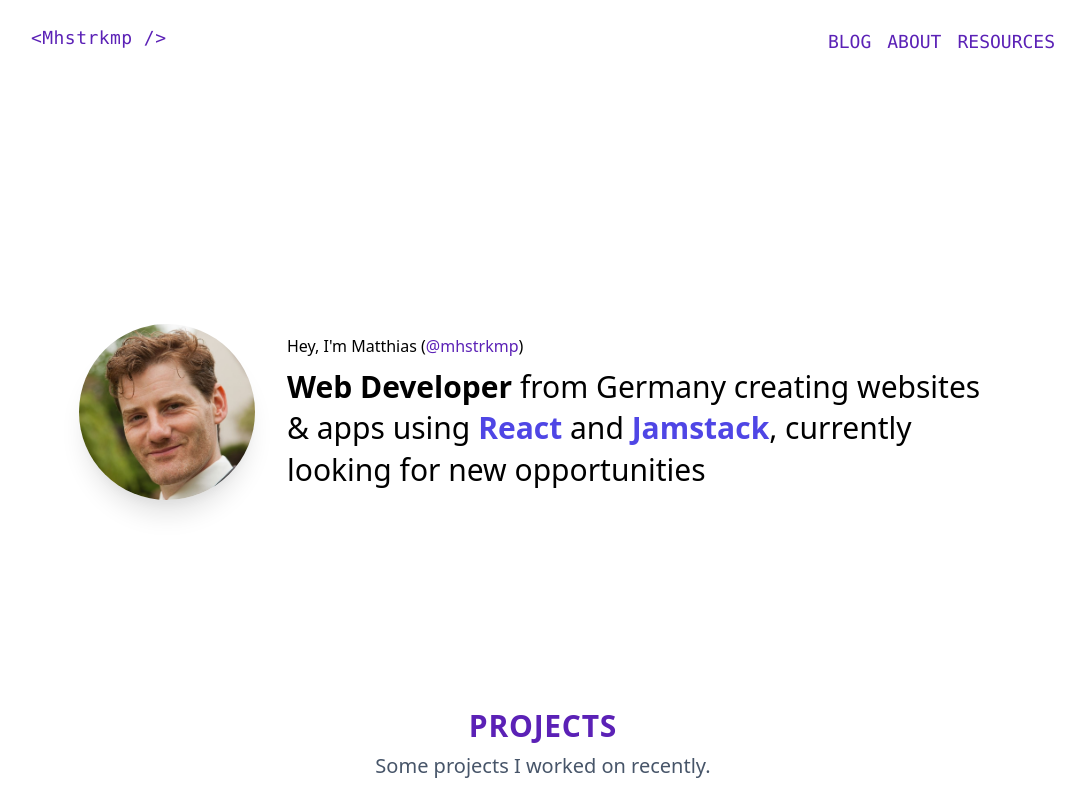
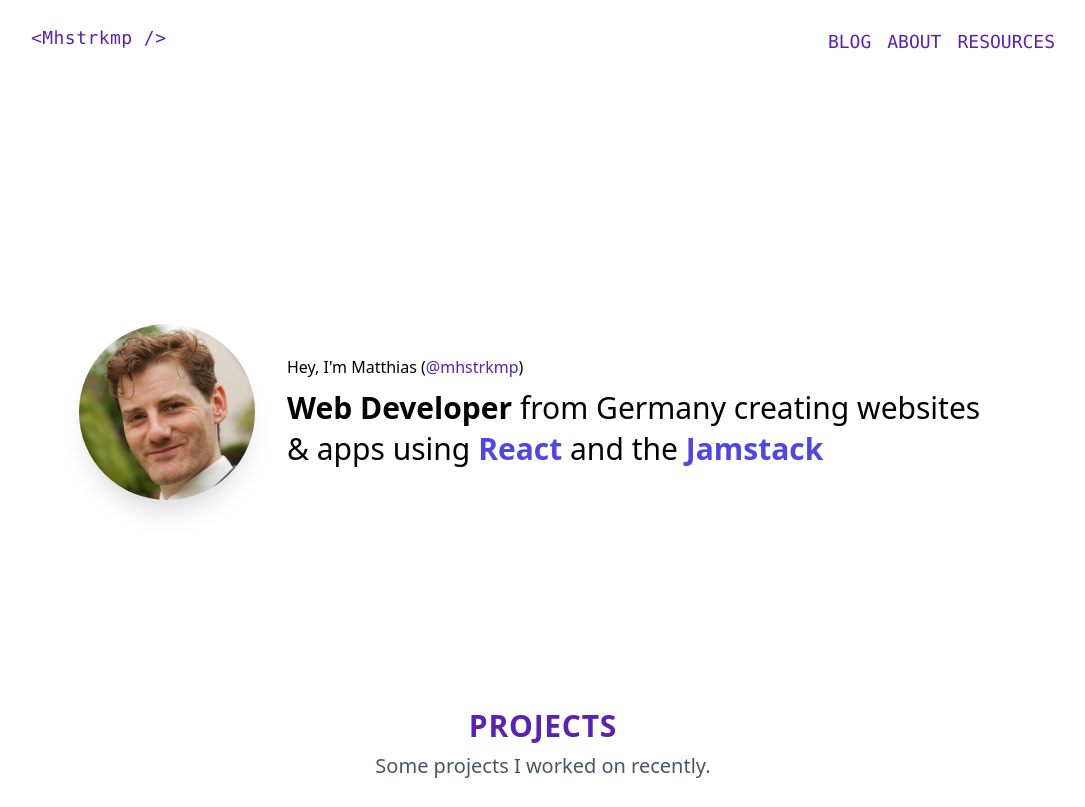
Before and after one commit to mhstrkmp/mhstrkmp.dev, a Gatsby site: page / in a window 1280 px wide. Shown: the top 807 px of the page, without its empty margins (97-1182 px from the left). Built offline with nearby package versions, Linux system fonts and the light colour scheme; Gatsby itself is replaced by a stand-in of ours; what @tailwindcss/typography would draw is missing.

Commit message:
♻️ Refactor hero text

```diff
--- a/src/components/Hero.js
+++ b/src/components/Hero.js
@@ -42,7 +42,7 @@ const Hero = () => {
             {" "}
             React
           </a>{" "}
-          and{" "}
+          and the{" "}
           <a
             href="https://jamstack.org/"
             className="font-semibold text-indigo-600 hover:text-indigo-400"
@@ -52,7 +52,6 @@ const Hero = () => {
             {" "}
             Jamstack
           </a>
-          , currently looking for new opportunities
         </p>
       </div>
     </div>
```
